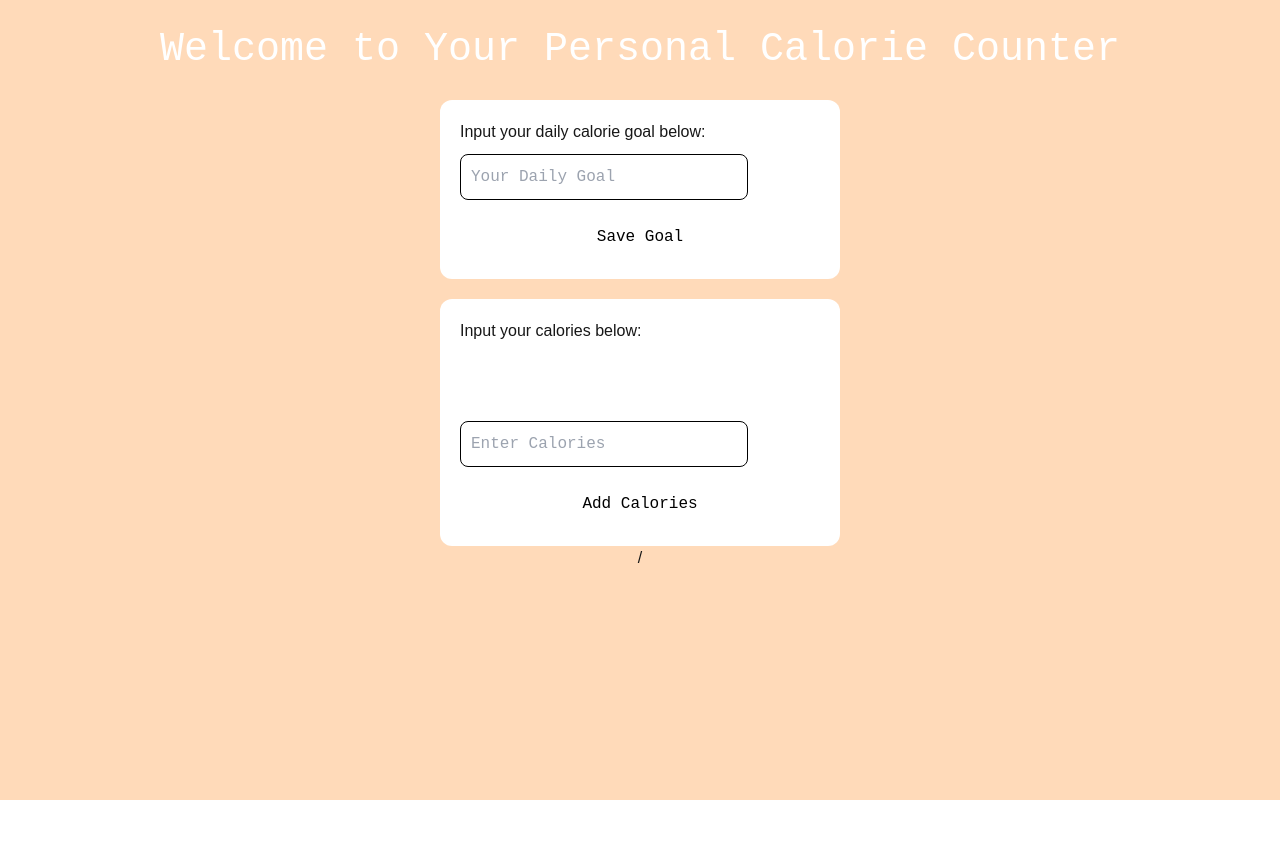
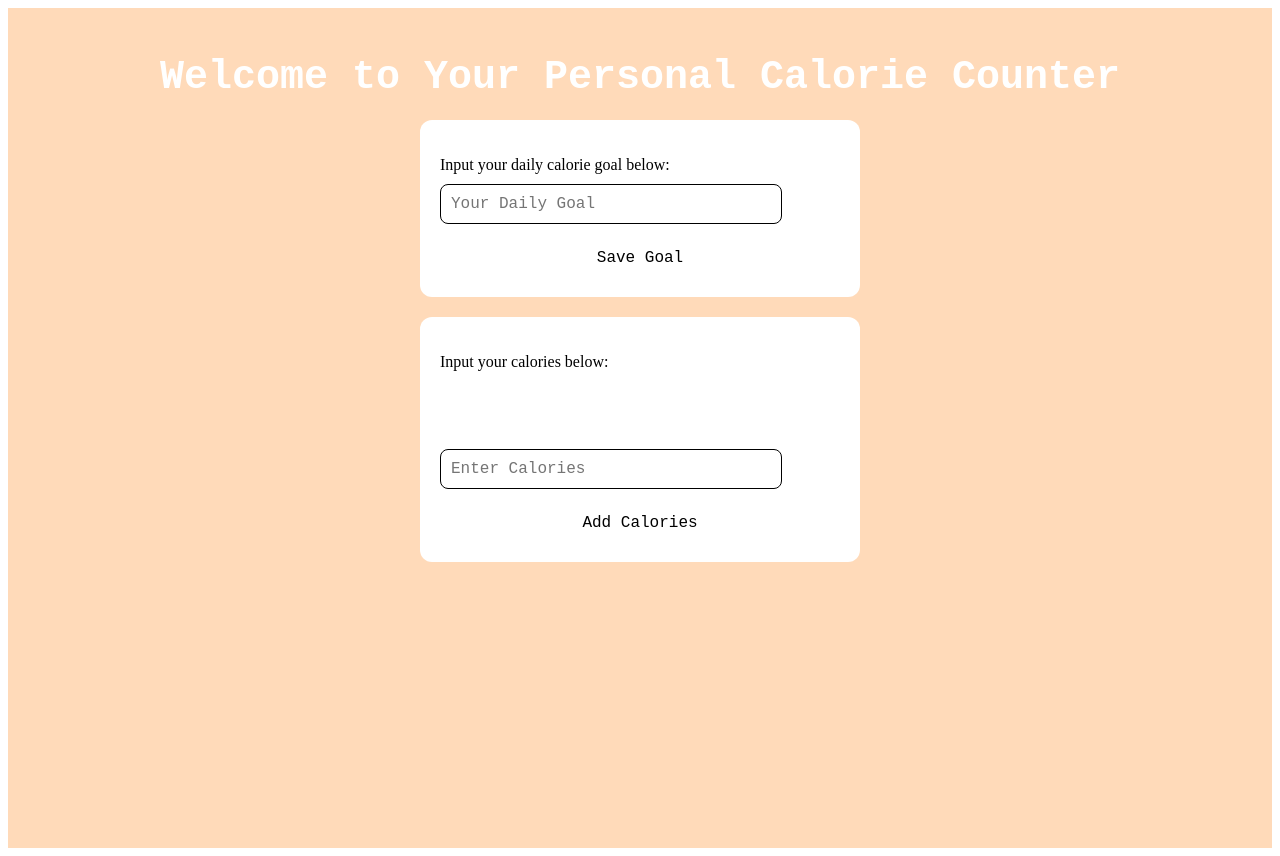
Before and after one commit to HarrisYu5/CS391FinalProject, a Next.js app: page / in a window 1280 px wide. Before the commit the page ends 800 px from the top, so only its background shows below. Built offline with nearby package versions, Linux system fonts and the light colour scheme.

Commit message:
here are is the input/page.tsx component

```diff
--- a/app/layout.tsx
+++ b/app/layout.tsx
@@ -1,33 +1,9 @@
-import type { Metadata } from "next";
-import localFont from "next/font/local";
-import "./globals.css";
+import React from "react";
 
-const geistSans = localFont({
-  src: "./fonts/GeistVF.woff",
-  variable: "--font-geist-sans",
-  weight: "100 900",
-});
-const geistMono = localFont({
-  src: "./fonts/GeistMonoVF.woff",
-  variable: "--font-geist-mono",
-  weight: "100 900",
-});
-
-export const metadata: Metadata = {
-  title: "Create Next App",
-  description: "Generated by create next app",
-};
-
-export default function RootLayout({
-  children,
-}: Readonly<{
-  children: React.ReactNode;
-}>) {
+export default function RootLayout({children,}: Readonly<{ children: React.ReactNode;}>){
   return (
     <html lang="en">
-      <body
-        className={`${geistSans.variable} ${geistMono.variable} antialiased`}
-      >
+      <body>
         {children}
       </body>
     </html>
--- a/app/page.tsx
+++ b/app/page.tsx
@@ -226,7 +226,7 @@ export default function Home() {
 
   {/* Display the daily goal and total calories consumed so far to the Dashboard component*/}
 {/* Pass the total calories and daily goal as props to the dashboard component */ }
- { /*<Dashboard savedGoal={savedGoal} totalCalories={totalCal} > */}/
+ {/* <Dashboard savedGoal={savedGoal} totalCalories={totalCal} > */}
 
 </div>
   );
```
Also changed, not shown: package.json (+7 -6 lines), 1 other file (tests, documents, lock files or other folders).
